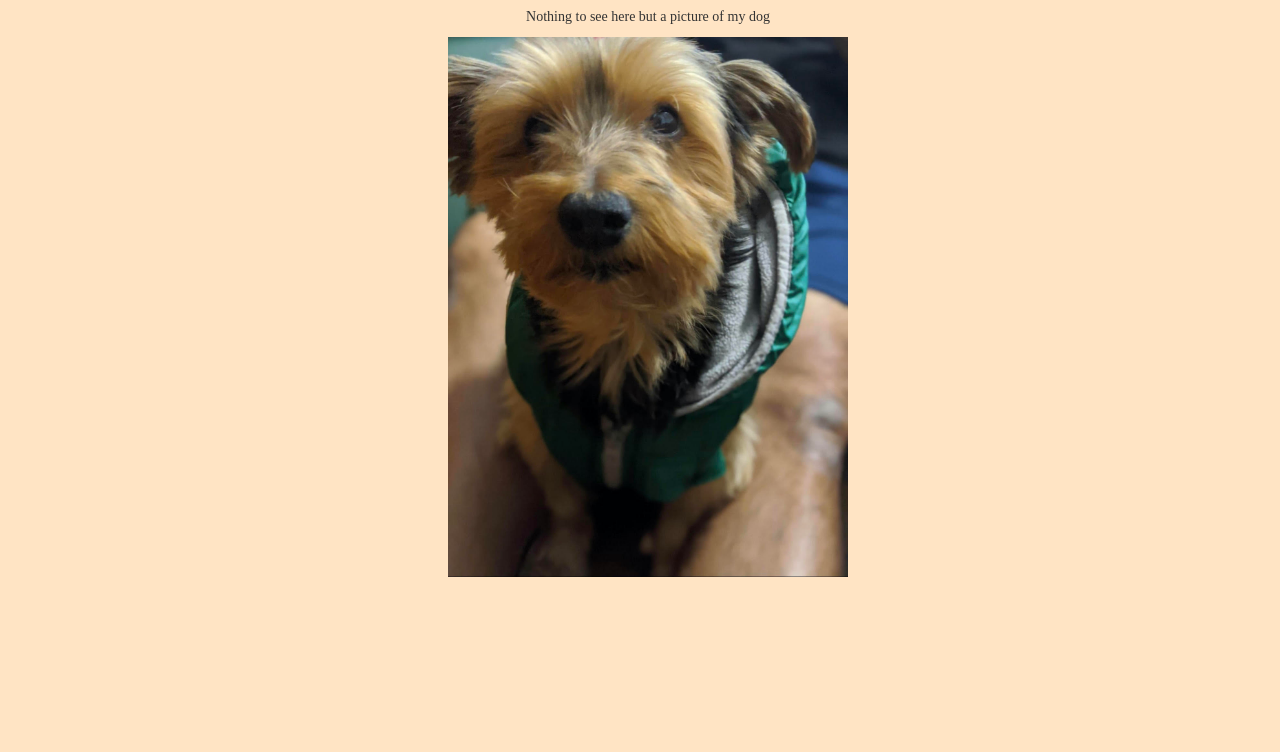
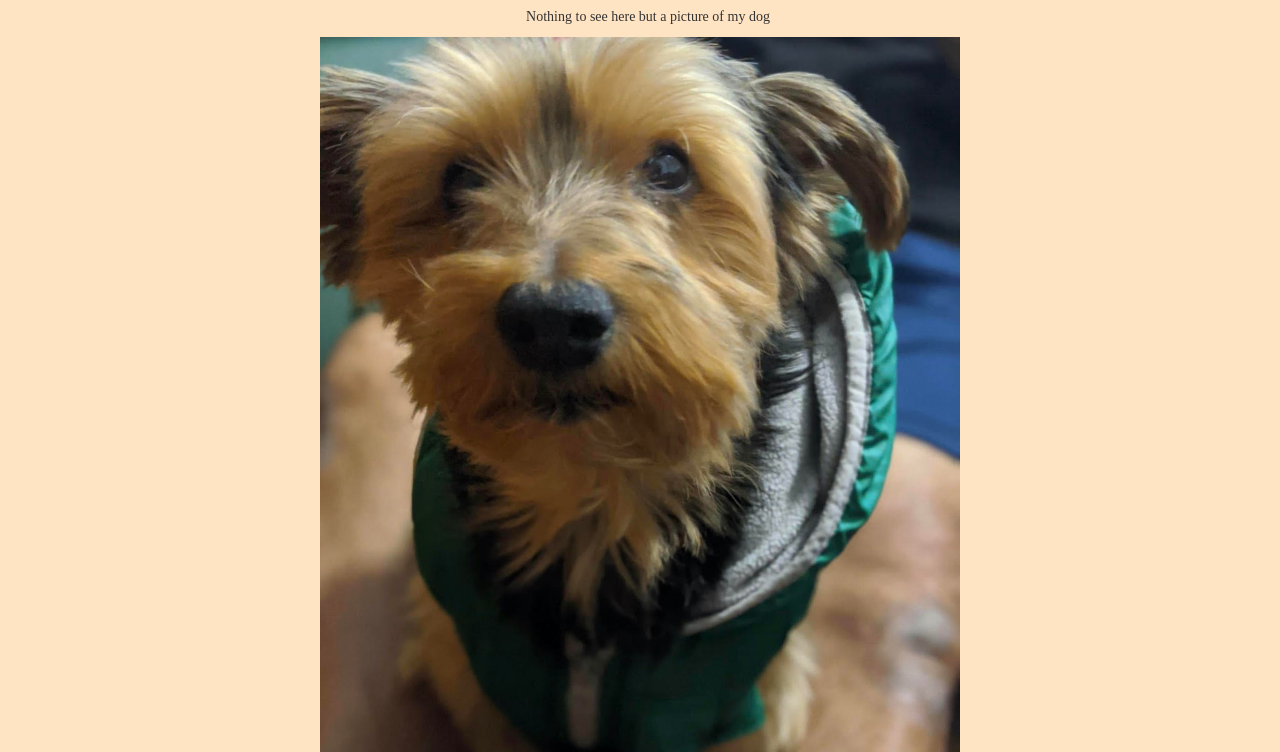
Before and after one commit to edmundcheng221/edmundcheng2193.github.io, a plain HTML site: page index.html in a window 1280 px wide. Shown: the part 205-957 px from the top of the page. Before the commit the page ends 800 px from the top, so only its background shows below. Drawn offline with nearby package versions, Linux system fonts and the light colour scheme.

Commit message:
fixed homepage image

```diff
--- a/index.html
+++ b/index.html
@@ -55,7 +55,7 @@ body {
 
 
 
-<div style="padding-left:16px">
+<div style="padding-left:16px" class="word">
 
     <br>
     <h1 class="intro"><b>Welcome to Edmund's Website</b></h1>
@@ -66,9 +66,10 @@ body {
     <p class="intro">Nothing to see here but a picture of my dog</p>
 
 
-  <img src="img/cosmo.jpg">
 </div>
-
+<div class="cosmo">
+  <img src="img/cosmo.jpg" id="cosmo">
+</div>
 
 </body>
 </html>
--- a/styles1.css
+++ b/styles1.css
@@ -3,13 +3,22 @@
 
     box-sizing: border-box;
 }
-div img {
+.word {
     display: block;
-    width:  400px;
-    height: 540px;
-    /* margin: auto; */
-    margin-right: auto;
-    margin-left: auto;
+
+}
+
+.cosmo {
+    display: flex;
+    /* width: 50%; */
+    justify-content: center;
+
+
+}
+
+#cosmo {
+    width: 50%;
+    height: 90%;
 }
 
 
```
